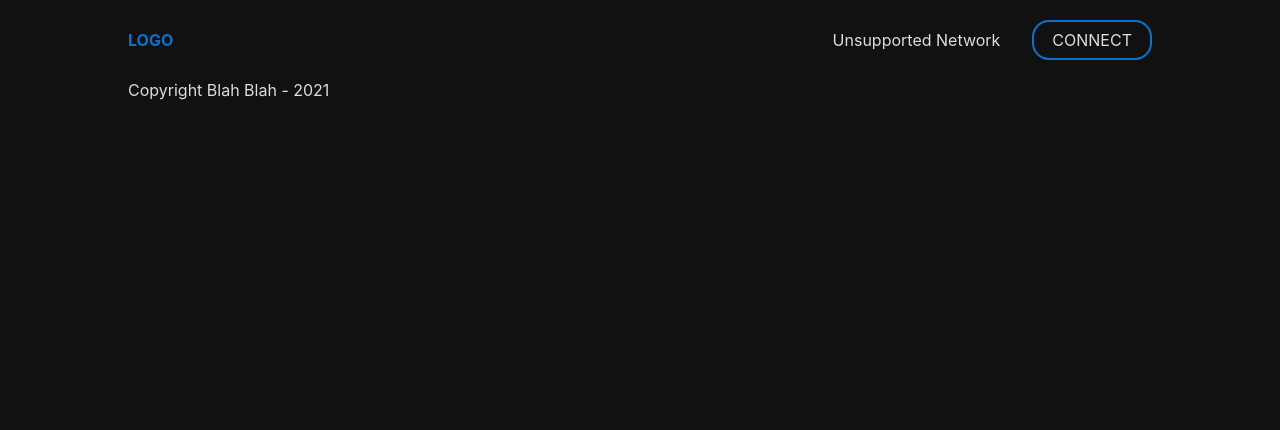
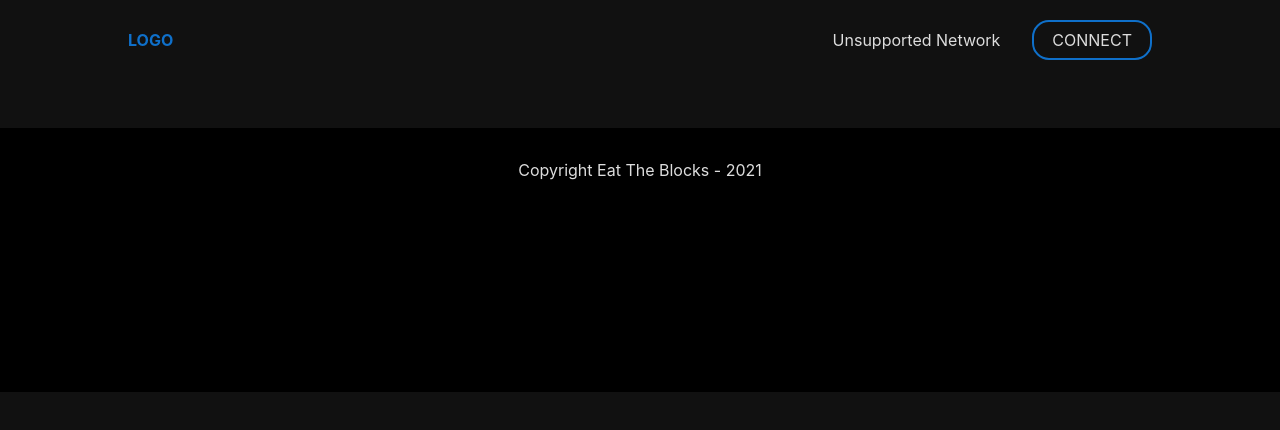
Before and after one commit to HenricoW/stakerLP, a React (Create React App) app: page / in a window 1280 px wide. Shown: the top 430 px of the page. Built offline with nearby package versions, Linux system fonts and the light colour scheme.

Commit message:
updates & additions

```diff
--- /dev/null
+++ b/src/components/Footer.css
@@ -0,0 +1,9 @@
+@import "../styles/colors.css";
+
+footer {
+    text-align: center;
+    background: black;
+    height: 200px;
+    padding: 2em;
+    margin-top: 3em;
+}
--- a/src/components/Footer.tsx
+++ b/src/components/Footer.tsx
@@ -1,5 +1,7 @@
+import "./Footer.css";
+
 function Footer() {
-    return <footer className="container">Copyright Blah Blah - 2021</footer>;
+    return <footer className="footer">Copyright Eat The Blocks - 2021</footer>;
 }
 
 export default Footer;
--- a/src/index.css
+++ b/src/index.css
@@ -26,3 +26,9 @@ ul {
 image {
     max-width: 100%;
 }
+
+.container {
+    width: 80%;
+    max-width: 1600px;
+    margin: 0 auto;
+}
```
Also changed, not shown: public/link-icon.svg (added).
